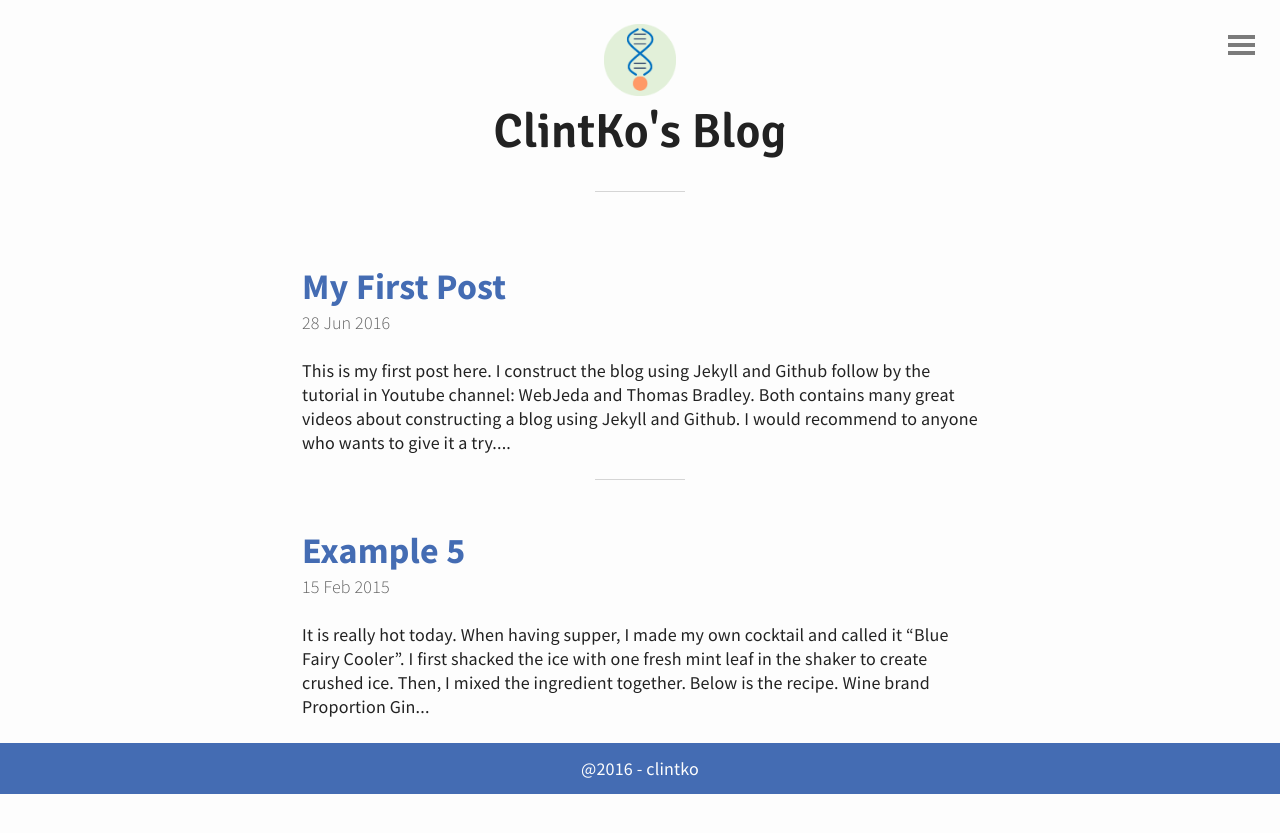
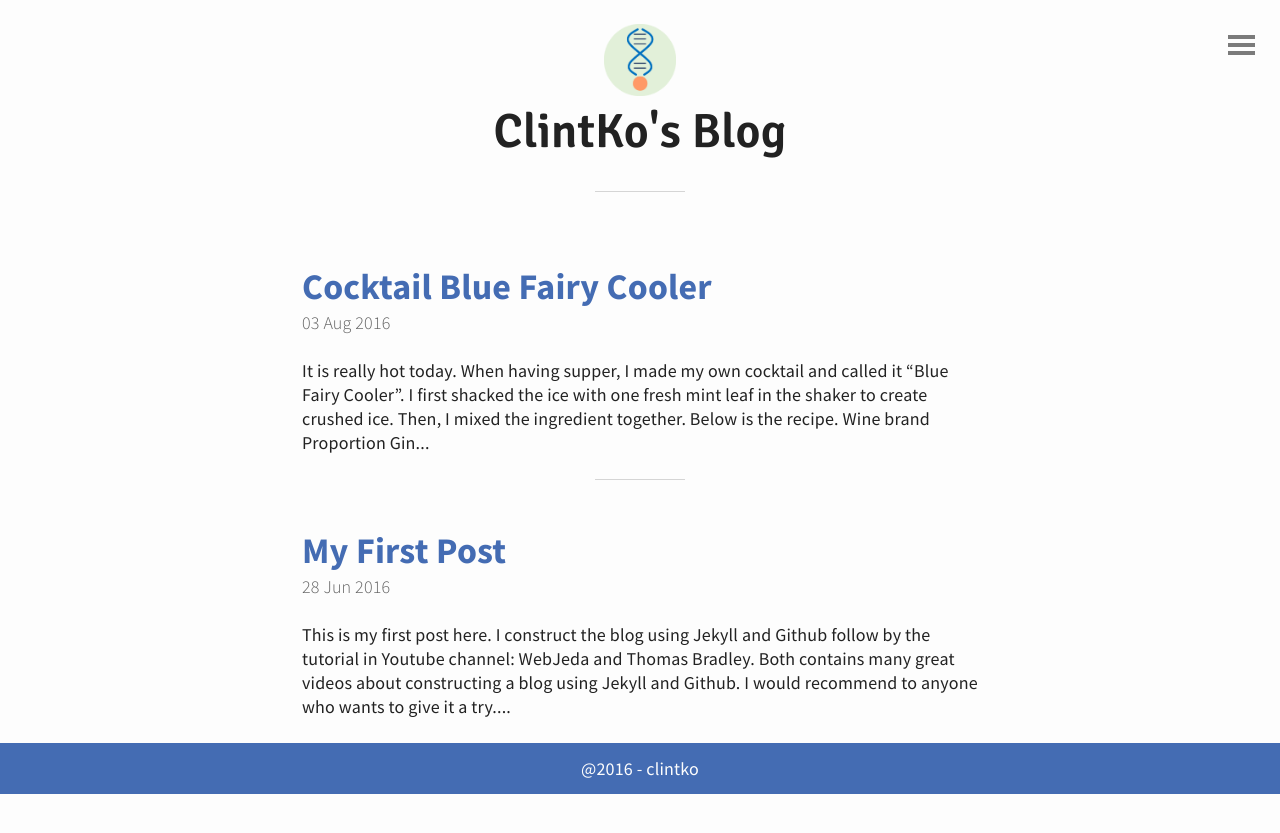
Before and after one commit to clintko/blogv2, a Jekyll site: the page built from index.html, in a window 1280 px wide. Shown: the top 833 px of the page. Built offline with Jekyll 4.4.1, drawn with Linux system fonts in a browser that asks for light colours; the list of posts is cut into pages by our own code.

Commit message:
update post dates

```diff
--- a/_posts/2015-02-15-example-5.md
+++ b/_posts/2016-08-03-Cocktail-Blue-Fairy-Cooler.md
@@ -1,5 +1,5 @@
 ---
-title: Example 5
+title: Cocktail Blue Fairy Cooler
 ---
 
 It is really hot today. When having supper, I made my own cocktail and called
```
